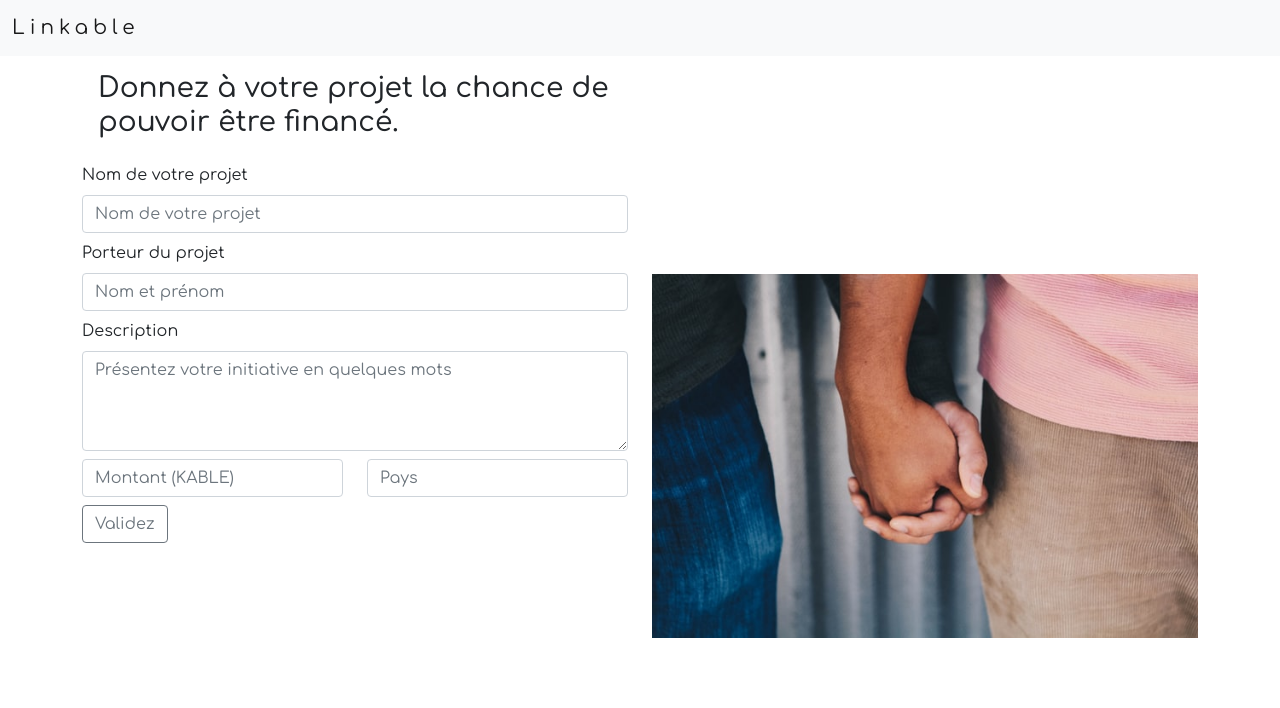
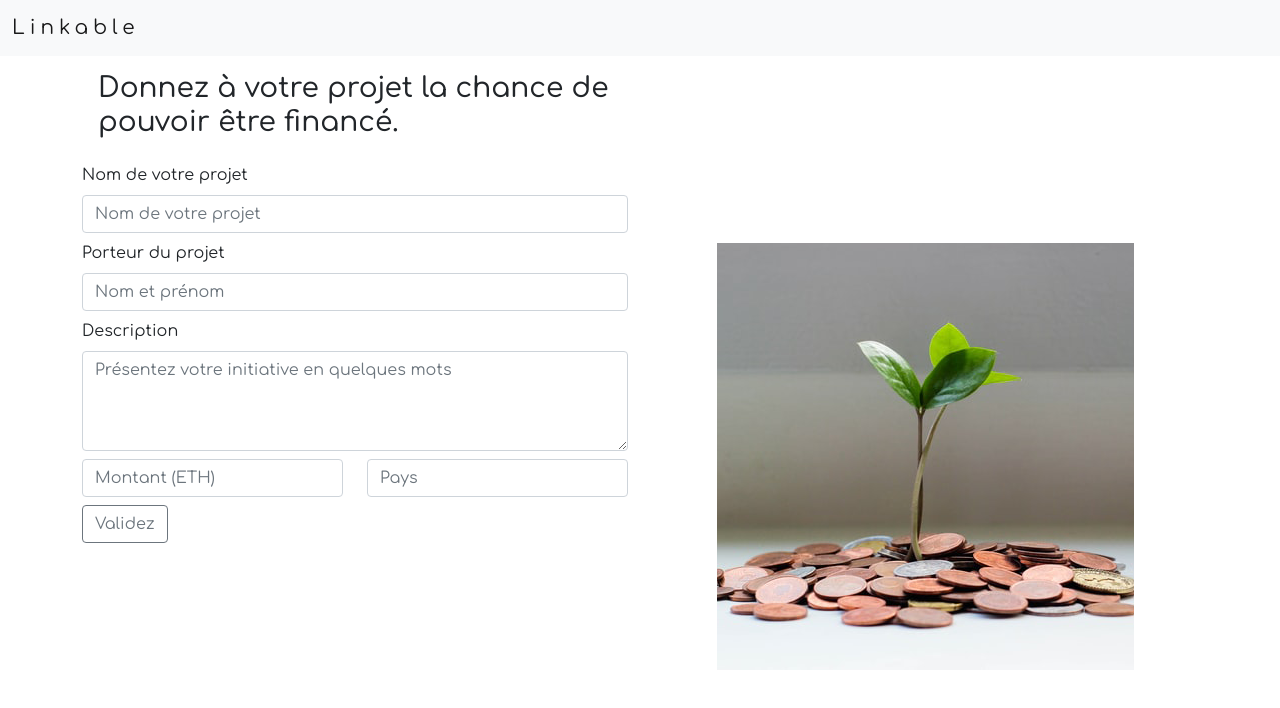
Before and after one commit to hendrickl/linkable, a React (Create React App) app: page / in a window 1280 px wide. Shown: the top 708 px of the page. Built offline with nearby package versions, Linux system fonts and the light colour scheme.

Commit message:
MainPage.js updated

```diff
--- a/src/components/MainPage.js
+++ b/src/components/MainPage.js
@@ -1,5 +1,5 @@
 import React from "react";
-import MainImg from "../lareised-leneseur.jpg";
+import MainImg from "../micheile-henderson.png";
 
 const MainPage = () => {
   return (
@@ -53,7 +53,7 @@ const MainPage = () => {
                     <textarea
                       className="form-control"
                       placeholder="Présentez votre initiative en quelques mots"
-                      id="floatingTextarea2"
+                      id="descriptiontextarea"
                       style={{ height: "100px" }}
                     ></textarea>
                   </div>
@@ -62,7 +62,7 @@ const MainPage = () => {
                       <input
                         type="number"
                         className="form-control"
-                        placeholder="Montant (KABLE)"
+                        placeholder="Montant (ETH)"
                         aria-label="Montant"
                       />
                     </div>
```
Also changed, not shown: src/lareised-leneseur.jpg (deleted), src/micheile-henderson.png (added).
